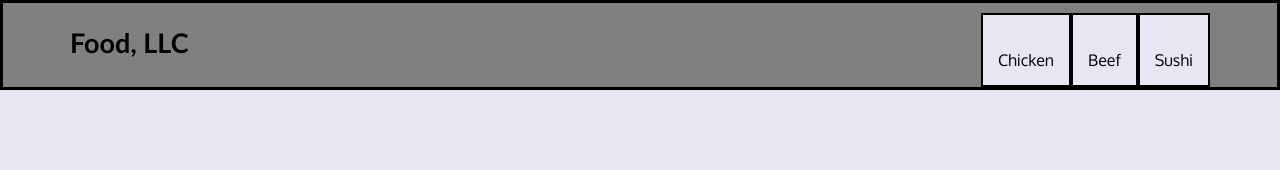
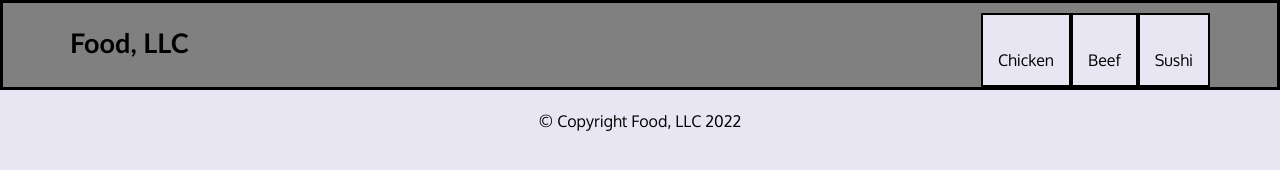
Before and after one commit to nurulcse7/module3-solution, a plain HTML site: page index.html in a window 1280 px wide. Drawn offline with Linux system fonts and the light colour scheme.

Commit message:
Footer section added

```diff
--- a/index.html
+++ b/index.html
@@ -65,7 +65,9 @@
       </nav>
     </header>
 
-
+    <footer>
+      <div class="text-center">&copy; Copyright Food, LLC 2022</div>
+    </footer>
 
     <!-- jQuery (Bootstrap JS plugins depend on it) -->
     <script src="js/jquery-2.1.4.min.js"></script>
```
